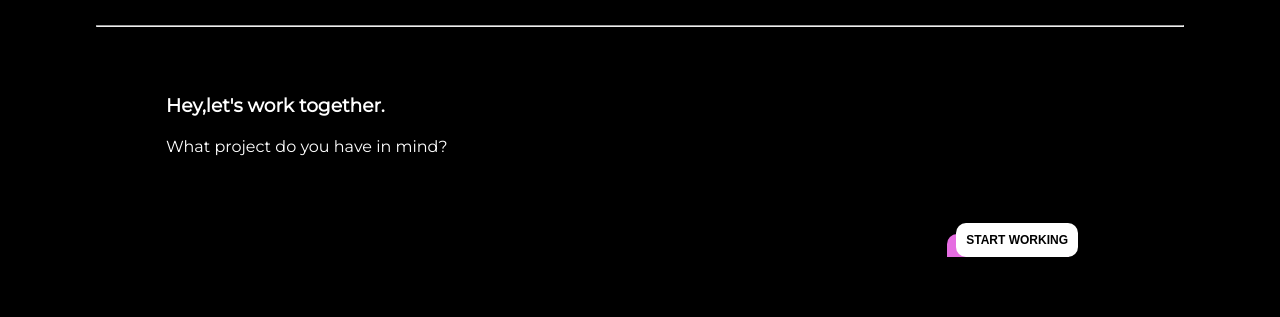
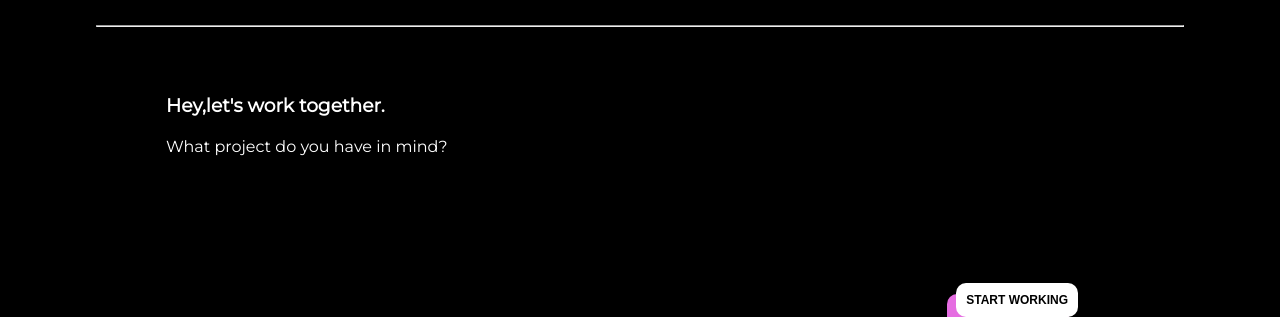
Before and after one commit to amazingmonikk/services, a plain HTML site: page websiteFiji/index.html in a window 1280 px wide. Shown: the part 899-1216 px from the top of the page. Before the commit the page ends 1156 px from the top, so only its background shows below. Drawn offline with Linux system fonts and the light colour scheme.

Commit message:
Second time changed the button px

```diff
--- a/websiteFiji/style.css
+++ b/websiteFiji/style.css
@@ -128,6 +128,6 @@ footer {
     font-weight: bold;
     position: absolute;
     right: 200px;
-    bottom: -360px;
+    bottom: -420px;
     box-shadow: -9px 11px  #E56DE1;
   }
```
